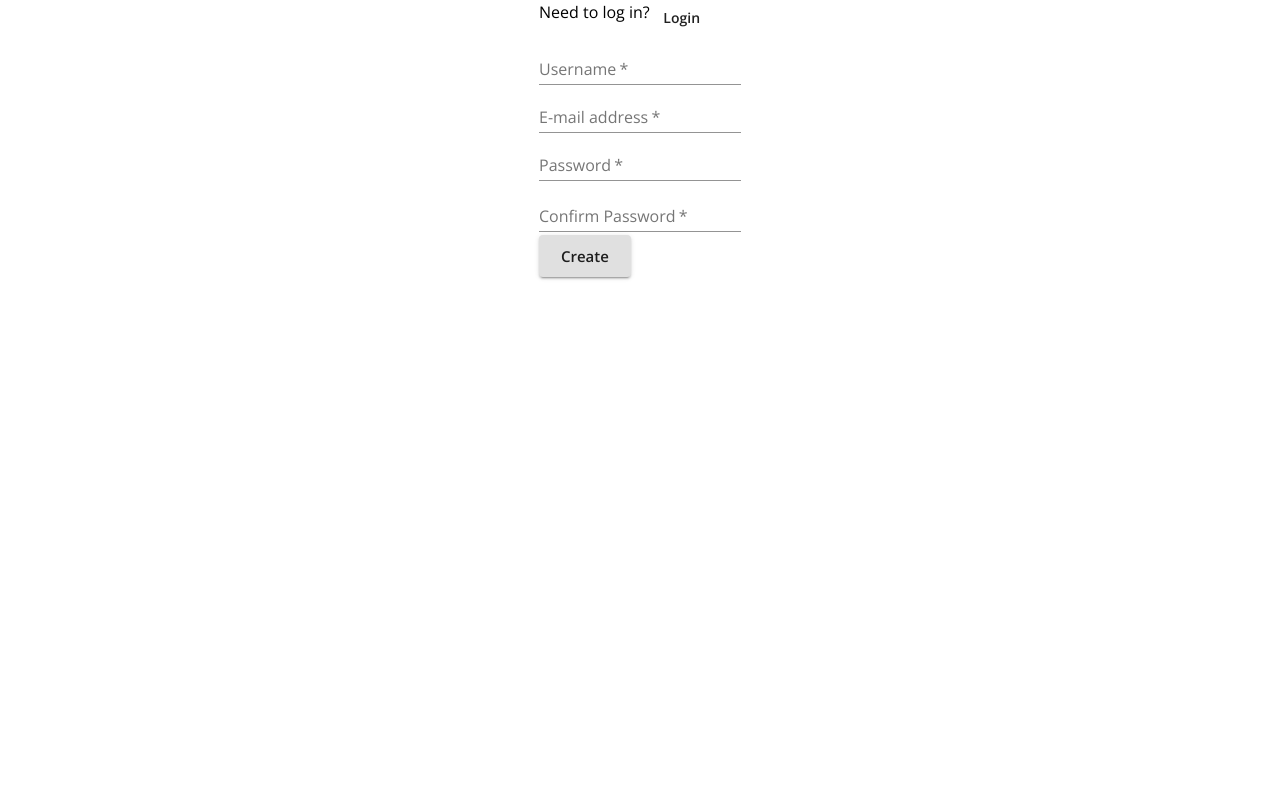
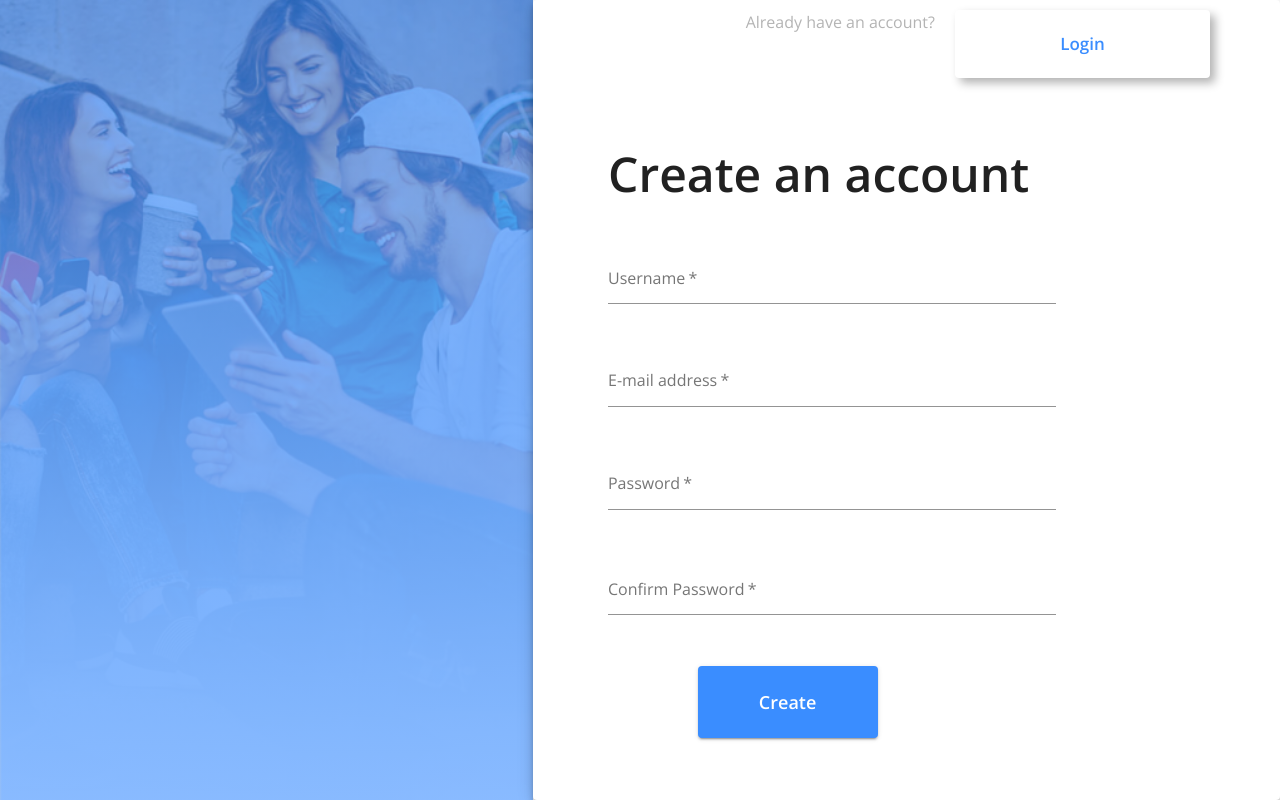
Before and after one commit to joshnho/practice-project, a React (Create React App) app in the folder client/: page / in a window 1280 px wide. Built offline with nearby package versions, Linux system fonts and the light colour scheme; no server answers.

Commit message:
usignup page ui updated

```diff
--- a/client/src/Login.js
+++ b/client/src/Login.js
@@ -10,7 +10,7 @@ import {
   Button,
   FormControl,
   TextField,
-  Paper
+  Paper,
 } from "@material-ui/core";
 import { login } from "./store/utils/thunkCreators";
 import bgImg from "./static/images/bg-img.png";
@@ -26,22 +26,9 @@ const useStyles = makeStyles(() => ({
     backgroundRepeat: "no-repeat",
     backgroundSize: "cover",
   },
-
-
-  // imageTextContainer: {
-  //   display: "flex",
-  //   justifyContent: "center",
-  // },
-  // imageText: {
-  //   color: "white",
-  //   fontSize: "40px",
-  //   width: "70%",
-  //   textAlign: "center",
-  // },
-
   paper: {
-    display: 'flex',
-    flexDirection: 'column',
+    display: "flex",
+    flexDirection: "column",
   },
   header: {
     display: "flex",
@@ -53,7 +40,7 @@ const useStyles = makeStyles(() => ({
   },
   headerText: {
     color: "rgba(180, 180, 180, 1)",
-    marginRight: "50px",
+    marginRight: "20px",
   },
   headerButton: {
     backgroundColor: "white",
--- a/client/src/Signup.js
+++ b/client/src/Signup.js
@@ -9,11 +9,81 @@ import {
   FormControl,
   TextField,
   FormHelperText,
+  Paper,
+  makeStyles,
 } from "@material-ui/core";
 import { register } from "./store/utils/thunkCreators";
+import bgImg from "./static/images/bg-img.png";
 
-const Login = (props) => {
+const useStyles = makeStyles(() => ({
+  root: {
+    display: "flex",
+    height: "100vh",
+  },
+  image: {
+    backgroundImage: `linear-gradient(to bottom, rgba(56, 139, 255, 0.65), rgba(134, 185, 255, 0.85)),
+    url(${bgImg})`,
+    backgroundRepeat: "no-repeat",
+    backgroundSize: "cover",
+  },
+  paper: {
+    display: "flex",
+    flexDirection: "column",
+  },
+  header: {
+    display: "flex",
+    justifyContent: "flex-end",
+    marginTop: "10px",
+    marginLeft: "10px",
+    paddingRight: "70px",
+    flexWrap: "wrap",
+  },
+  headerText: {
+    color: "rgba(180, 180, 180, 1)",
+    marginRight: "20px",
+  },
+  headerButton: {
+    backgroundColor: "white",
+    fontSize: "17px",
+    width: "15em",
+    height: "4em",
+    color: "#3A8DFF",
+    boxShadow: "5px 5px 10px rgba(0,0,0,0.3)",
+    "&:hover": {
+      backgroundColor: "#86B9FF !important",
+      color: "#FFFFFF !important",
+    },
+  },
+  formContainer: {
+    display: "flex",
+    flexDirection: "column",
+    marginTop: "8%",
+    marginLeft: "10%",
+    paddingRight: "10%",
+    gap: "20px",
+  },
+  formTitle: {},
+  form: {
+    display: "flex",
+    flexDirection: "column",
+    gap: "20px",
+  },
+  textFields: {
+    width: "75%",
+    fontSize: "25px",
+  },
+  submitButton: {
+    width: "10em",
+    height: "4em",
+    fontSize: "18px",
+    marginTop: "20px",
+    marginLeft: "15%",
+  },
+}));
+
+const Signup = (props) => {
   const history = useHistory();
+  const classes = useStyles();
   const { user, register } = props;
   const [formErrorMessage, setFormErrorMessage] = useState({});
 
@@ -33,76 +103,128 @@ const Login = (props) => {
   };
 
   if (user.id) {
-    return <Redirect to="/home" />;
+    return <Redirect to='/home' />;
   }
 
   return (
-    <Grid container justify="center">
-      <Box>
-        <Grid container item>
-          <Typography>Need to log in?</Typography>
-          <Button onClick={() => history.push("/login")}>Login</Button>
-        </Grid>
-        <form onSubmit={handleRegister}>
-          <Grid>
-            <Grid>
-              <FormControl>
+    <Grid container className={classes.root}>
+      <Grid item xs={false} sm={4} md={5} className={classes.image} />
+      <Grid item xs={12} sm={8} md={7} component={Paper} elevation={6}>
+        <div className={classes.paper}>
+          <Box container item className={classes.header}>
+            <Typography className={classes.headerText}>
+              Already have an account?
+            </Typography>
+            <Button
+              variant='contained'
+              className={classes.headerButton}
+              onClick={() => history.push("/login")}
+            >
+              Login
+            </Button>
+          </Box>
+          <form onSubmit={handleRegister} className={classes.formContainer}>
+            <Typography className={classes.formTitle}>
+              <Box fontSize='h3.fontSize' fontWeight='bold'>
+                Create an account
+              </Box>
+            </Typography>
+            <Grid className={classes.form}>
+              <FormControl
+                margin='normal'
+                className={classes.textFields}
+                required
+              >
                 <TextField
-                  aria-label="username"
-                  label="Username"
-                  name="username"
-                  type="text"
+                  aria-label='username'
+                  label='Username'
+                  name='username'
+                  type='text'
+                  InputProps={{
+                    classes: {
+                      input: classes.textFields,
+                    },
+                  }}
                   required
                 />
               </FormControl>
-            </Grid>
-            <Grid>
-              <FormControl>
+              <FormControl
+                margin='normal'
+                className={classes.textFields}
+                required
+              >
                 <TextField
-                  label="E-mail address"
-                  aria-label="e-mail address"
-                  type="email"
-                  name="email"
+                  label='E-mail address'
+                  aria-label='e-mail address'
+                  type='email'
+                  name='email'
+                  InputProps={{
+                    classes: {
+                      input: classes.textFields,
+                    },
+                  }}
                   required
                 />
               </FormControl>
-            </Grid>
-            <Grid>
-              <FormControl error={!!formErrorMessage.confirmPassword}>
+              <FormControl
+                margin='normal'
+                error={!!formErrorMessage.confirmPassword}
+                className={classes.textFields}
+                required
+              >
                 <TextField
-                  aria-label="password"
-                  label="Password"
-                  type="password"
+                  aria-label='password'
+                  label='Password'
+                  type='password'
                   inputProps={{ minLength: 6 }}
-                  name="password"
+                  name='password'
+                  InputProps={{
+                    classes: {
+                      input: classes.textFields,
+                    },
+                  }}
                   required
                 />
                 <FormHelperText>
                   {formErrorMessage.confirmPassword}
                 </FormHelperText>
               </FormControl>
-            </Grid>
-            <Grid>
-              <FormControl error={!!formErrorMessage.confirmPassword}>
+              <FormControl
+                margin='normal'
+                error={!!formErrorMessage.confirmPassword}
+                className={classes.textFields}
+                required
+              >
                 <TextField
-                  label="Confirm Password"
-                  aria-label="confirm password"
-                  type="password"
+                  label='Confirm Password'
+                  aria-label='confirm password'
+                  type='password'
                   inputProps={{ minLength: 6 }}
-                  name="confirmPassword"
+                  name='confirmPassword'
+                  InputProps={{
+                    classes: {
+                      input: classes.textFields,
+                    },
+                  }}
                   required
                 />
                 <FormHelperText>
                   {formErrorMessage.confirmPassword}
                 </FormHelperText>
               </FormControl>
+              <Button
+                className={classes.submitButton}
+                color='primary'
+                type='submit'
+                variant='contained'
+                size='large'
+              >
+                Create
+              </Button>
             </Grid>
-            <Button type="submit" variant="contained" size="large">
-              Create
-            </Button>
-          </Grid>
-        </form>
-      </Box>
+          </form>
+        </div>
+      </Grid>
     </Grid>
   );
 };
@@ -121,4 +243,4 @@ const mapDispatchToProps = (dispatch) => {
   };
 };
 
-export default connect(mapStateToProps, mapDispatchToProps)(Login);
+export default connect(mapStateToProps, mapDispatchToProps)(Signup);
```
Lines whose indentation alone changed are shown as unchanged.
